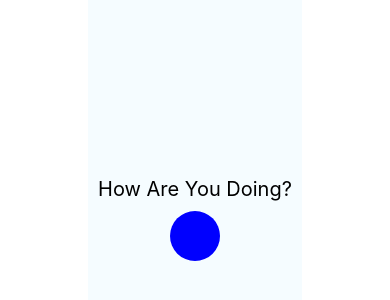
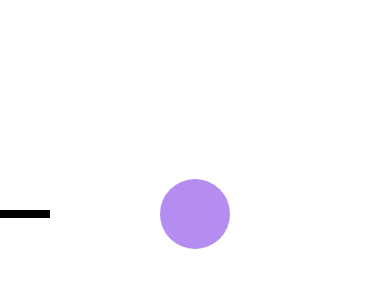
Before and after one commit to EthanMerrill/habit-tracker, a React Native app: screen / in a window 390 px wide. Shown: the part 208-508 px from the top of the page. Built offline with nearby package versions, Linux system fonts and the light colour scheme.

Commit message:
The line and ball kinda work - not pretty but they kinda work!!!

```diff
--- a/App.js
+++ b/App.js
@@ -4,11 +4,12 @@ import React from 'react';
 import { StyleSheet, View } from 'react-native';
 import MoodTrackerScreen from './MoodTrackerScreen'; // Assuming the component file is in the same directory
 import SplineScreen from './SplineScreen';
+import ReanimatedDemo from './ReanimatedDemo';
 
 export default function App() {
   return (
     <View style={styles.container}>
-      <MoodTrackerScreen />
+      <ReanimatedDemo />
     </View>
   );
 }
--- a/MoodTrackerScreen.js
+++ b/MoodTrackerScreen.js
@@ -1,17 +1,11 @@
-import React, { useState, useRef } from 'react';
-import { StyleSheet, View, Text, PanResponder, Animated } from 'react-native';
+import React, { useState, useRef, useEffect } from 'react';
+import { StyleSheet, View, Text, PanResponder, Animated, useWindowDimensions } from 'react-native';
+import Svg, { Path } from 'react-native-svg';
 
 const MoodTrackerScreen = () => {
-  const [dragPosition, setDragPosition] = useState(new Animated.ValueXY());
+  const [dragPosition, setDragPosition] = useState({ x: 0, y: 0 });
   const pan = useRef(new Animated.ValueXY()).current;
-
-//   onPanResponderMove: (e, gestureState) => {
-//     setPosition({
-//       x: initialPosition.x + gestureState.dx,
-//       y: initialPosition.y + gestureState.dy,
-//     });
-//   },
-
+  const { height, width } = useWindowDimensions();
 
   const panResponder = PanResponder.create({
     onMoveShouldSetPanResponder: () => true,
@@ -27,24 +21,43 @@ const MoodTrackerScreen = () => {
         null,
         { dy: pan.y }
       ],
-      { useNativeDriver: false }
+      {
+        //listener: (event, gestureState) => setDragPosition({ x: 0, y: gestureState.dy }),
+        useNativeDriver: false
+      }
     ),
-     onPanResponderRelease: (...args) => {
-       pan.flattenOffset();
-       console.log('onPanResponderRelease', {...args[1]});
-        Animated.spring(pan, {
-          toValue: { x: -120, y: pan.y._value },
-          duration: 1800,
-          useNativeDriver: false
-        }).start();
-  }});
+    onPanResponderRelease: (...args) => {
+      pan.flattenOffset();
+      console.log('onPanResponderRelease', { ...args[1] });
+      Animated.spring(pan, {
+        toValue: { x: -120, y: pan.y._value },
+        duration: 2200,
+        useNativeDriver: false
+      }).start();
+
+    }
+  });
+
+  useEffect(() => {
+    console.log('dragPosition', pan.getLayout());
+  }
+    , [pan.getLayout()]);
 
   return (
     <View style={styles.container}>
+      <Svg style={{ position: 'absolute', top: 0, left: 0, right: 0, bottom: 0, height: height, width: width }}>
+        <Path d={`M0 ${height / 2} L50 ${pan.y._value}`} stroke="black" strokeWidth={8} />
+      </Svg>
       <Text style={styles.headerText}>How Are You Doing?</Text>
+      <Animated.View
+        {...panResponder.panHandlers}
+
+      />
       <View style={styles.lineContainer}>
+
         <Animated.View
           {...panResponder.panHandlers}
+          {...console.log('pan', pan.getLayout())}
           style={[
             styles.circle,
             pan.getLayout()
@@ -58,6 +71,7 @@ const MoodTrackerScreen = () => {
 const styles = StyleSheet.create({
   container: {
     flex: 1,
+    width: '100%',
     justifyContent: 'center',
     alignItems: 'center',
     backgroundColor: '#F5FCFF',
--- /dev/null
+++ b/ReanimatedDemo.js
@@ -0,0 +1,99 @@
+import 'react-native-gesture-handler';
+import React from 'react';
+import { StyleSheet, View, useWindowDimensions } from 'react-native';
+import Animated, {
+    useAnimatedStyle,
+    useSharedValue,
+    withSpring,
+    withDecay,
+    withTiming,
+    createAnimatedPropAdapter,
+    useAnimatedProps
+} from 'react-native-reanimated';
+import {
+    Gesture,
+    GestureDetector,
+    GestureHandlerRootView,
+} from 'react-native-gesture-handler';
+import Svg, { Path } from 'react-native-svg';
+
+export default function ReanimatedDemo() {
+    const pressed = useSharedValue(false);
+    const offset = useSharedValue(0);
+    const xOffset = useSharedValue(0);
+    const width = useSharedValue(0);
+    const { height } = useWindowDimensions();
+
+    const onLayout = (event) => {
+        width.value = event.nativeEvent.layout.width;
+    };
+
+    const pan = Gesture.Pan()
+        .onBegin(() => {
+            pressed.value = true;
+        })
+        .onChange((event) => {
+            offset.value += event.changeY;
+        })
+        .onFinalize(() => {
+            offset.value = withDecay({
+                velocity: 1,
+                rubberBandEffect: true,
+                clamp: [0, offset.value],
+            });
+            xOffset.value = withTiming(-150, { duration: 800 });
+
+
+            pressed.value = false;
+        });
+
+    const animatedProps = useAnimatedProps(() => ({
+        d: `M0 ${height / 2} L50 ${offset.value+height/2}`
+    }));
+
+    const AnimatedPath = Animated.createAnimatedComponent(Path);
+
+    const animatedStyles = useAnimatedStyle(() => ({
+        transform: [
+            { translateY: offset.value },
+            { translateX: xOffset.value },
+            { scale: withTiming(pressed.value ? 1.2 : 1) },
+        ],
+        backgroundColor: pressed.value ? '#FFE04B' : '#b58df1',
+    }));
+
+
+
+    return (<>
+        <Svg style={{ position: 'absolute', top: 0, left: 0, right: 0, bottom: 0, height: height, width: width }}>
+            <AnimatedPath animatedProps={animatedProps} stroke="black" strokeWidth={8} />
+        </Svg>
+
+        <GestureHandlerRootView style={styles.container}>
+
+            <View style={styles.container}>
+
+                <GestureDetector gesture={pan}>
+                    <Animated.View style={[styles.circle, animatedStyles]} />
+                </GestureDetector>
+            </View>
+        </GestureHandlerRootView>
+    </>
+    );
+}
+
+const styles = StyleSheet.create({
+    container: {
+        flex: 1,
+        alignItems: 'center',
+        justifyContent: 'center',
+        height: '100%',
+    },
+    circle: {
+        height: 70,
+        width: 70,
+        backgroundColor: '#b58df1',
+        borderRadius: 200,
+        cursor: 'grab',
+    },
+});
--- a/babel.config.js
+++ b/babel.config.js
@@ -2,5 +2,8 @@ module.exports = function(api) {
   api.cache(true);
   return {
     presets: ['babel-preset-expo'],
+    plugins: [
+      'react-native-reanimated/plugin',
+    ],
   };
 };
--- a/package.json
+++ b/package.json
@@ -17,7 +17,8 @@
     "react-native": "0.72.6",
     "react-native-gesture-handler": "^2.14.0",
     "react-native-svg": "^14.1.0",
-    "react-native-web": "~0.19.6"
+    "react-native-web": "~0.19.6",
+    "react-native-reanimated": "~3.3.0"
   },
   "devDependencies": {
     "@babel/core": "^7.20.0"
```
Also changed, not shown: 1 other file (tests, documents, lock files or other folders).
